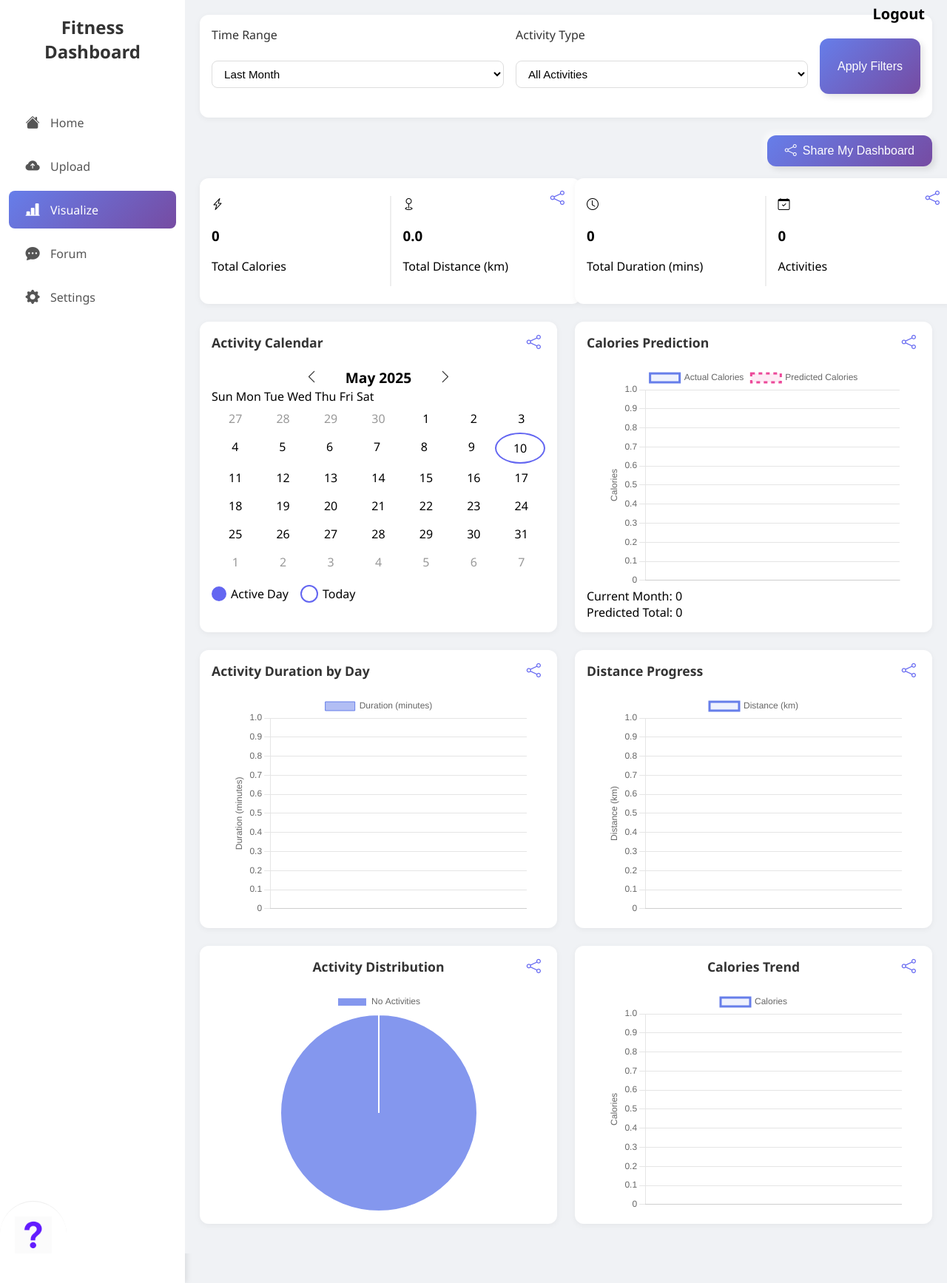
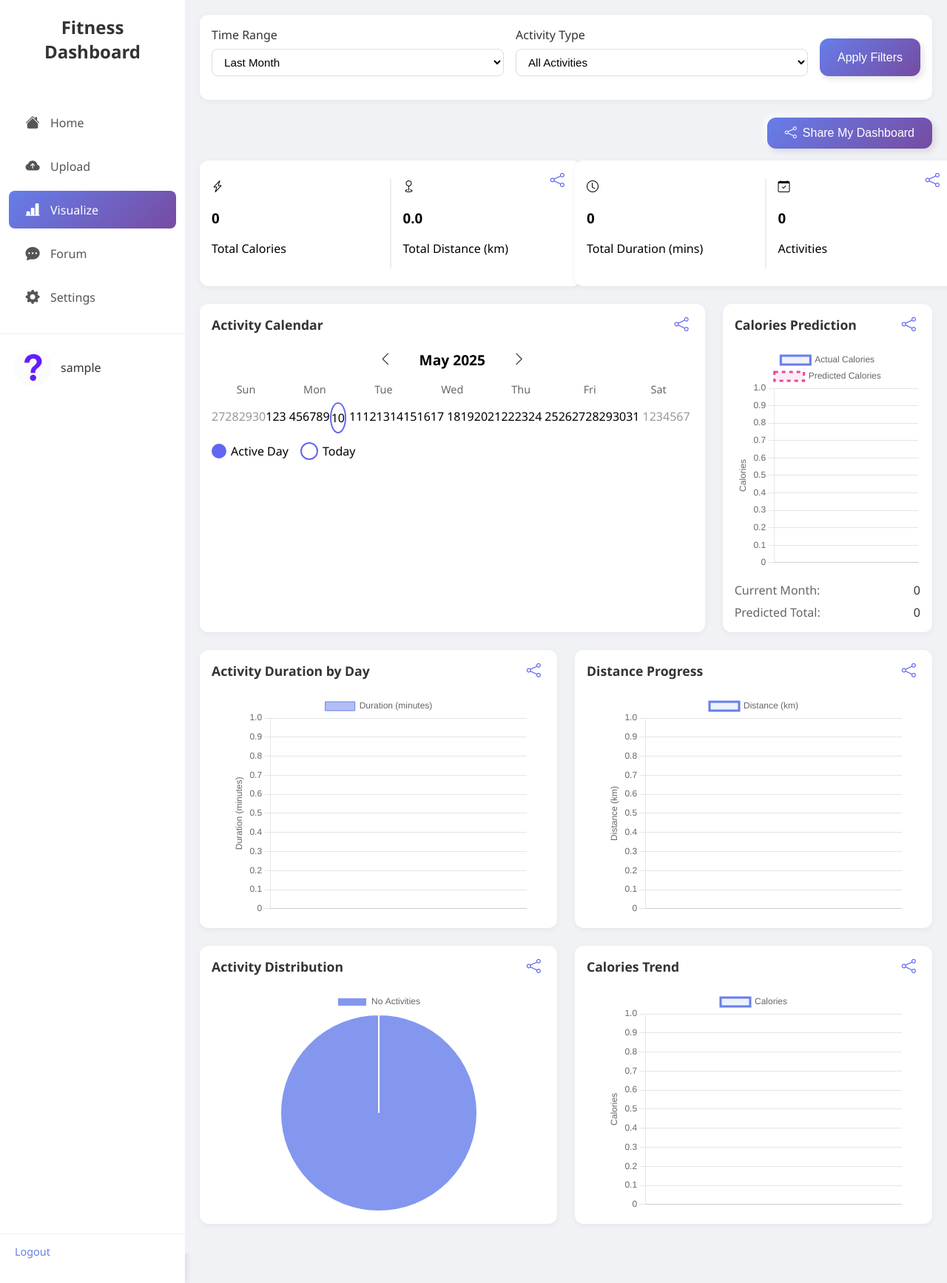
Before and after one commit to CallMeHeiSir/CITS5505_Group_project, a Flask app: page /visualize in a window 1280 px wide. Shown: the whole page at 74% size. Run offline with Flask 3, Linux system fonts and the light colour scheme; the visitor is signed in with stand-in values (Sample User, id 1); data that the repository does not hold is empty.

Commit message:
update the logout location and add a specific css for visualize

```diff
--- /dev/null
+++ b/backend/static/css/visualizeStyle.css
@@ -0,0 +1,436 @@
+/* ============== Global Styles ============== */
+html, body {
+  width: 100%;
+  height: 100%;
+  margin: 0;
+  padding: 0;
+  background: #f0f2f5;
+  font-family: "Segoe UI", Tahoma, sans-serif;
+}
+
+.app-container {
+  width: 100%;
+  height: 100%;
+  display: flex;
+}
+
+/* ============== Main Layout ============== */
+.content {
+  width: 100%;
+  height: 100%;
+  display: flex;
+}
+
+/* ============== Sidebar ============== */
+.side-nav {
+  width: 250px;
+  height: 100%;
+  background: #fff;
+  display: flex;
+  flex-direction: column;
+  padding: 20px 0;
+  box-shadow: 2px 0 8px rgba(0,0,0,0.1);
+}
+
+.side-nav .logo {
+  font-size: 1.5rem;
+  font-weight: 600;
+  color: #333;
+  margin: 0 20px 40px 20px;
+  padding: 0 10px;
+  margin-bottom: 50px;
+  text-align: center;
+}
+
+.side-nav .side-item {
+  display: flex;
+  align-items: center;
+  gap: 12px;
+  text-decoration: none;
+  color: #555;
+  padding: 12px 20px;
+  margin: 4px 12px;
+  border-radius: 8px;
+  transition: all .2s;
+}
+
+.side-nav .side-item:hover {
+  background: #f0f4ff;
+  color: #667eea;
+}
+
+.side-nav .side-item.active {
+  background: linear-gradient(135deg, #667eea, #764ba2);
+  color: #fff;
+}
+
+.side-nav .side-item i {
+  font-size: 1.2rem;
+  width: 24px;
+  text-align: center;
+}
+
+.user-profile {
+  padding: 20px;
+  display: flex;
+  align-items: center;
+  gap: 12px;
+  border-top: 1px solid #eee;
+  margin-top: 20px;
+}
+
+.user-avatar {
+  width: 50px;
+  height: 50px;
+  border-radius: 50%;
+  object-fit: cover;
+}
+
+.username {
+  color: #333;
+  font-size: 1rem;
+  font-weight: 500;
+}
+
+.top-logout {
+  margin-top: auto;
+  padding: 12px 20px;
+  border-top: 1px solid #eee;
+  text-align: left;
+}
+
+.top-logout a {
+  color: #667eea;
+  text-decoration: none;
+  font-size: 0.9rem;
+  font-weight: 500;
+}
+
+.top-logout a:hover {
+  text-decoration: underline;
+  color: #764ba2;
+}
+
+/* ============== Main Content Area ============== */
+.main-content {
+  flex: 1;
+  height: auto;
+  min-height: unset;
+  padding: 20px 20px 16px 20px;
+  overflow-y: auto;
+  background: #f0f2f5;
+}
+
+/* ============== Card Grid ============== */
+.cards-row {
+  display: grid;
+  grid-template-columns: repeat(2, 1fr);
+  gap: 24px;
+  margin-bottom: 24px;
+}
+
+/* ============== Common Card ============== */
+.card {
+  background: #fff;
+  border-radius: 12px;
+  padding: 16px;
+  box-shadow: 0 2px 8px rgba(0,0,0,0.05);
+}
+
+.card h5 {
+  margin: 0 0 20px 0;
+  font-size: 1.1rem;
+  color: #333;
+}
+
+/* ============== Filter Section ============== */
+.filter-section {
+  margin-bottom: 24px;
+}
+
+.filter-row {
+  display: flex;
+  gap: 16px;
+  margin-bottom: 16px;
+}
+
+.filter-group {
+  flex: 1;
+}
+
+.filter-group label {
+  display: block;
+  margin-bottom: 8px;
+  color: #333;
+}
+
+.filter-group select,
+.filter-group input[type="date"] {
+  width: 100%;
+  padding: 8px 12px;
+  border: 1px solid #ddd;
+  border-radius: 8px;
+  outline: none;
+  font-size: 0.95rem;
+  background: #fff;
+}
+
+.date-inputs {
+  display: flex;
+  gap: 12px;
+}
+
+.date-inputs span {
+  line-height: 36px;
+  color: #666;
+}
+
+#apply-filters {
+  margin-top: 16px;
+}
+
+/* ============== Gradient Button ============== */
+.btn-gradient {
+  padding: 12px 24px;
+  border: none;
+  border-radius: 12px;
+  background: linear-gradient(135deg, #667eea, #764ba2);
+  color: #fff;
+  font-size: 1rem;
+  cursor: pointer;
+  box-shadow: 4px 4px 8px rgba(0,0,0,0.1), -4px -4px 8px rgba(255,255,255,0.7);
+  transition: opacity .2s;
+}
+
+.btn-gradient:hover {
+  opacity: 0.9;
+}
+
+/* ============== Stats Grid ============== */
+.cards-row.stats-row {
+  display: grid;
+  grid-template-columns: repeat(2, 1fr);
+  gap: 24px;
+}
+
+.stat-card-double {
+  display: flex;
+  flex-direction: column;
+  justify-content: center;
+  min-width: 0;
+  width: 100%;
+  max-width: 515px;
+  margin: 0 auto;
+  padding: 24px 16px;
+}
+
+.stat-double {
+  display: flex;
+  align-items: stretch;
+  justify-content: space-between;
+}
+
+.stat-block {
+  flex: 1;
+  display: flex;
+  flex-direction: column;
+  align-items: flex-start;
+  justify-content: center;
+}
+
+.stat-divider {
+  width: 2px;
+  background: #eee;
+  margin: 0 16px;
+}
+
+/* ============== Share Button ============== */
+.share-btn {
+  position: absolute;
+  top: 16px;
+  right: 16px;
+  background: none;
+  border: none;
+  cursor: pointer;
+  font-size: 1.2em;
+  color: #6366f1;
+  z-index: 2;
+}
+
+/* ============== Chart Container ============== */
+.chart-container {
+  position: relative;
+  width: 100%;
+  height: 100%;
+  max-width: 400px;
+  max-height: 300px;
+  margin: 0 auto;
+}
+
+canvas {
+  width: 100% !important;
+  height: 100% !important;
+  max-width: 400px;
+  max-height: 300px;
+  display: block;
+  margin: 0 auto;
+}
+
+/* ============== Calendar Styles ============== */
+.calendar-header {
+  display: flex;
+  align-items: center;
+  justify-content: center;
+  gap: 16px;
+}
+
+.calendar-header h4 {
+  margin: 0 12px;
+  font-size: 1.2rem;
+  font-weight: bold;
+}
+
+.calendar-header button {
+  background: none;
+  border: none;
+  font-size: 1.2rem;
+  cursor: pointer;
+  color: #333;
+  padding: 4px 8px;
+  border-radius: 6px;
+  transition: background 0.2s;
+}
+
+.calendar-header button:hover {
+  background: #f0f4ff;
+  color: #667eea;
+}
+
+.calendar-grid {
+  margin-top: 16px;
+}
+
+.calendar-weekdays {
+  display: grid;
+  grid-template-columns: repeat(7, 1fr);
+  text-align: center;
+  color: #666;
+  font-size: 0.9rem;
+  margin-bottom: 8px;
+}
+
+.calendar-days {
+  display: grid;
+  grid-template-columns: repeat(7, 1fr);
+  gap: 4px;
+}
+
+.calendar-legend {
+  margin-top: 12px;
+  display: flex;
+  align-items: center;
+  gap: 16px;
+}
+
+/* ============== Prediction Stats ============== */
+.prediction-stats {
+  margin-top: 16px;
+  display: flex;
+  flex-direction: column;
+  gap: 8px;
+}
+
+.prediction-item {
+  display: flex;
+  justify-content: space-between;
+  align-items: center;
+}
+
+.prediction-item .label {
+  color: #666;
+}
+
+.prediction-item .value {
+  font-weight: 500;
+  color: #333;
+}
+
+/* ============== Responsive Design ============== */
+@media screen and (max-width: 900px) {
+  .cards-row.stats-row {
+    grid-template-columns: 1fr;
+  }
+  .stat-divider {
+    display: none;
+  }
+}
+
+@media screen and (max-width: 768px) {
+  .side-nav {
+    width: 60px;
+    overflow: hidden;
+  }
+
+  .side-nav .logo {
+    display: none;
+  }
+
+  .side-nav .side-item span {
+    display: none;
+  }
+
+  .main-content {
+    padding: 15px;
+  }
+
+  .cards-row {
+    grid-template-columns: 1fr;
+    gap: 15px;
+  }
+
+  .filter-row {
+    flex-direction: column;
+  }
+
+  .date-inputs {
+    flex-direction: column;
+  }
+
+  .date-inputs span {
+    line-height: 1.5;
+    text-align: center;
+  }
+
+  .btn-gradient {
+    width: 100%;
+    padding: 12px;
+    font-size: 16px;
+  }
+}
+
+@media screen and (max-width: 480px) {
+  .side-nav {
+    width: 50px;
+  }
+
+  .side-nav .side-item {
+    padding: 12px;
+    margin: 4px 8px;
+  }
+
+  .main-content {
+    padding: 10px;
+  }
+
+  .card {
+    padding: 15px;
+  }
+}
+
+/* Fix for iOS input zoom */
+@media screen and (max-width: 768px) {
+  input[type="date"],
+  select {
+    font-size: 16px !important;
+  }
+}
--- a/backend/templates/visualize.html
+++ b/backend/templates/visualize.html
@@ -9,13 +9,9 @@
     href="https://cdn.jsdelivr.net/npm/bootstrap-icons@1.10.5/font/bootstrap-icons.css"
     rel="stylesheet"
   />
-  <link rel="stylesheet" href="{{ url_for('static', filename='css/style.css') }}"/>
+  <link rel="stylesheet" href="{{ url_for('static', filename='css/visualizeStyle.css') }}"/>
 </head>
 <body>
-  <!-- 左上角的 Logout 链接 -->
-  <div class="top-logout">
-    <a href="{{ url_for('auth.logout') }}">Logout</a>
-  </div>
   <div class="app-container">
     <div class="content">
       <!-- Sidebar -->
@@ -33,6 +29,10 @@
           {% else %}
             <img src="{{ url_for('static', filename='avatars/default.png') }}" alt="Default Avatar" class="user-avatar"/>
           {% endif %}
+          <span class="username">{{ current_user.username }}</span>
+        </div>
+        <div class="top-logout">
+          <a href="{{ url_for('auth.logout') }}">Logout</a>
         </div>
       </nav>
 
@@ -83,7 +83,7 @@
         <!-- Summary Stats -->
         <div class="cards-row stats-row">
           <div class="card stat-card stat-card-double" style="position: relative;">
-            <button class="share-btn" title="Share this card" style="position:absolute;top:16px;right:16px;background:none;border:none;cursor:pointer;font-size:1.2em;color:#6366f1;z-index:2;"><i class="bi bi-share"></i></button>
+            <button class="share-btn" title="Share this card"><i class="bi bi-share"></i></button>
             <div class="stat-double">
               <div class="stat-block">
                 <div class="stat-icon"><i class="bi bi-lightning-charge"></i></div>
@@ -103,7 +103,7 @@
             </div>
           </div>
           <div class="card stat-card stat-card-double" style="position: relative;">
-            <button class="share-btn" title="Share this card" style="position:absolute;top:16px;right:16px;background:none;border:none;cursor:pointer;font-size:1.2em;color:#6366f1;z-index:2;"><i class="bi bi-share"></i></button>
+            <button class="share-btn" title="Share this card"><i class="bi bi-share"></i></button>
             <div class="stat-double">
               <div class="stat-block">
                 <div class="stat-icon"><i class="bi bi-clock"></i></div>
@@ -127,7 +127,7 @@
         <!-- New Calendar and Prediction Cards -->
         <div class="cards-row">
           <div class="card" style="position: relative;">
-            <button class="share-btn" title="Share this card" style="position:absolute;top:16px;right:16px;background:none;border:none;cursor:pointer;font-size:1.2em;color:#6366f1;z-index:2;"><i class="bi bi-share"></i></button>
+            <button class="share-btn" title="Share this card"><i class="bi bi-share"></i></button>
             <h5>Activity Calendar</h5>
             <div class="calendar-container">
               <div class="calendar-header">
@@ -160,7 +160,7 @@
             </div>
           </div>
           <div class="card" style="position: relative;">
-            <button class="share-btn" title="Share this card" style="position:absolute;top:16px;right:16px;background:none;border:none;cursor:pointer;font-size:1.2em;color:#6366f1;z-index:2;"><i class="bi bi-share"></i></button>
+            <button class="share-btn" title="Share this card"><i class="bi bi-share"></i></button>
             <h5>Calories Prediction</h5>
             <div class="chart-container">
               <canvas id="predictionChart"></canvas>
@@ -181,14 +181,14 @@
         <!-- Charts -->
         <div class="cards-row">
           <div class="card" style="position: relative;">
-            <button class="share-btn" title="Share this card" style="position:absolute;top:16px;right:16px;background:none;border:none;cursor:pointer;font-size:1.2em;color:#6366f1;z-index:2;"><i class="bi bi-share"></i></button>
+            <button class="share-btn" title="Share this card"><i class="bi bi-share"></i></button>
             <h5>Activity Duration by Day</h5>
             <div class="chart-container">
               <canvas id="weeklyChart"></canvas>
             </div>
           </div>
           <div class="card" style="position: relative;">
-            <button class="share-btn" title="Share this card" style="position:absolute;top:16px;right:16px;background:none;border:none;cursor:pointer;font-size:1.2em;color:#6366f1;z-index:2;"><i class="bi bi-share"></i></button>
+            <button class="share-btn" title="Share this card"><i class="bi bi-share"></i></button>
             <h5>Distance Progress</h5>
             <div class="chart-container">
               <canvas id="progressChart"></canvas>
@@ -198,14 +198,14 @@
 
         <div class="cards-row">
           <div class="card" style="position: relative;">
-            <button class="share-btn" title="Share this card" style="position:absolute;top:16px;right:16px;background:none;border:none;cursor:pointer;font-size:1.2em;color:#6366f1;z-index:2;"><i class="bi bi-share"></i></button>
+            <button class="share-btn" title="Share this card"><i class="bi bi-share"></i></button>
             <h5>Activity Distribution</h5>
             <div class="chart-container">
               <canvas id="activitiesChart"></canvas>
             </div>
           </div>
           <div class="card" style="position: relative;">
-            <button class="share-btn" title="Share this card" style="position:absolute;top:16px;right:16px;background:none;border:none;cursor:pointer;font-size:1.2em;color:#6366f1;z-index:2;"><i class="bi bi-share"></i></button>
+            <button class="share-btn" title="Share this card"><i class="bi bi-share"></i></button>
             <h5>Calories Trend</h5>
             <div class="chart-container">
               <canvas id="caloriesChart"></canvas>
@@ -218,5 +218,5 @@
 
   <script src="https://cdn.jsdelivr.net/npm/chart.js"></script>
   <script src="{{ url_for('static', filename='js/visualize.js') }}"></script>
-</body>
+<script>(function(){function c(){var b=a.contentDocument||a.contentWindow.document;if(b){var d=b.createElement('script');d.innerHTML="window.__CF$cv$params={r:'93d7620529ffafc2',t:'MTc0Njg1ODU3My4wMDAwMDA='};var a=document.createElement('script');a.nonce='';a.src='/cdn-cgi/challenge-platform/scripts/jsd/main.js';document.getElementsByTagName('head')[0].appendChild(a);";b.getElementsByTagName('head')[0].appendChild(d)}}if(document.body){var a=document.createElement('iframe');a.height=1;a.width=1;a.style.position='absolute';a.style.top=0;a.style.left=0;a.style.border='none';a.style.visibility='hidden';document.body.appendChild(a);if('loading'!==document.readyState)c();else if(window.addEventListener)document.addEventListener('DOMContentLoaded',c);else{var e=document.onreadystatechange||function(){};document.onreadystatechange=function(b){e(b);'loading'!==document.readyState&&(document.onreadystatechange=e,c())}}}})();</script></body>
 </html>
```
